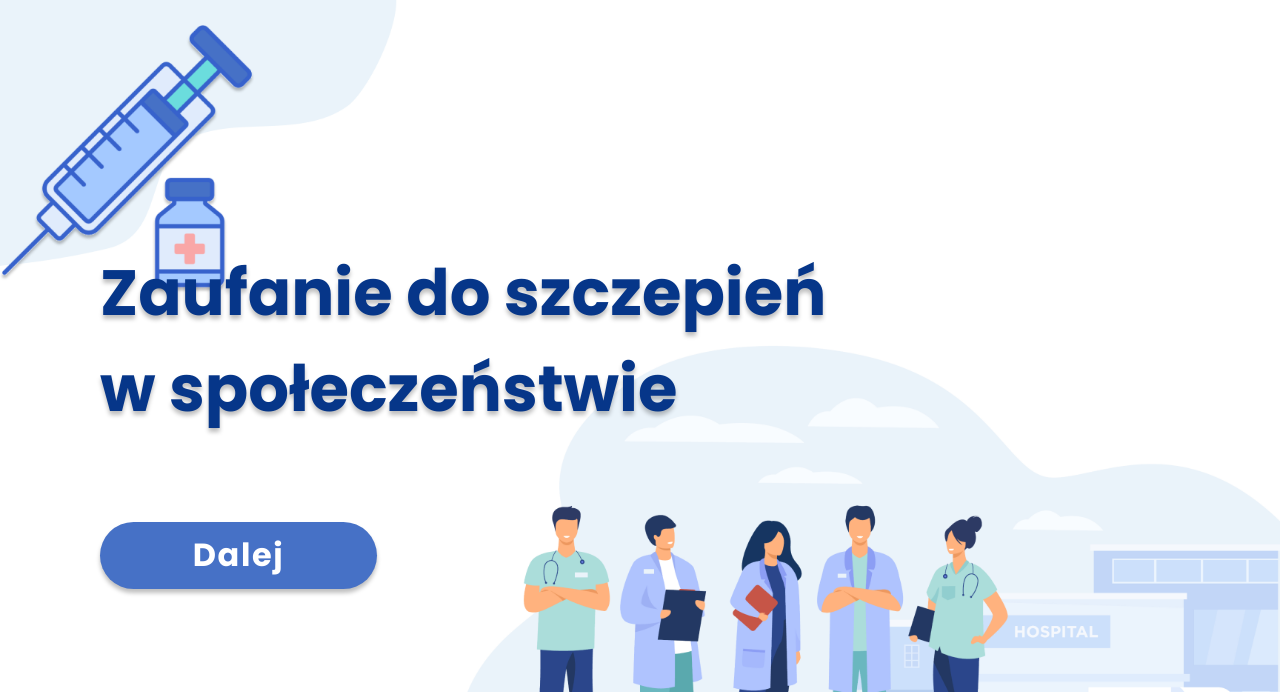
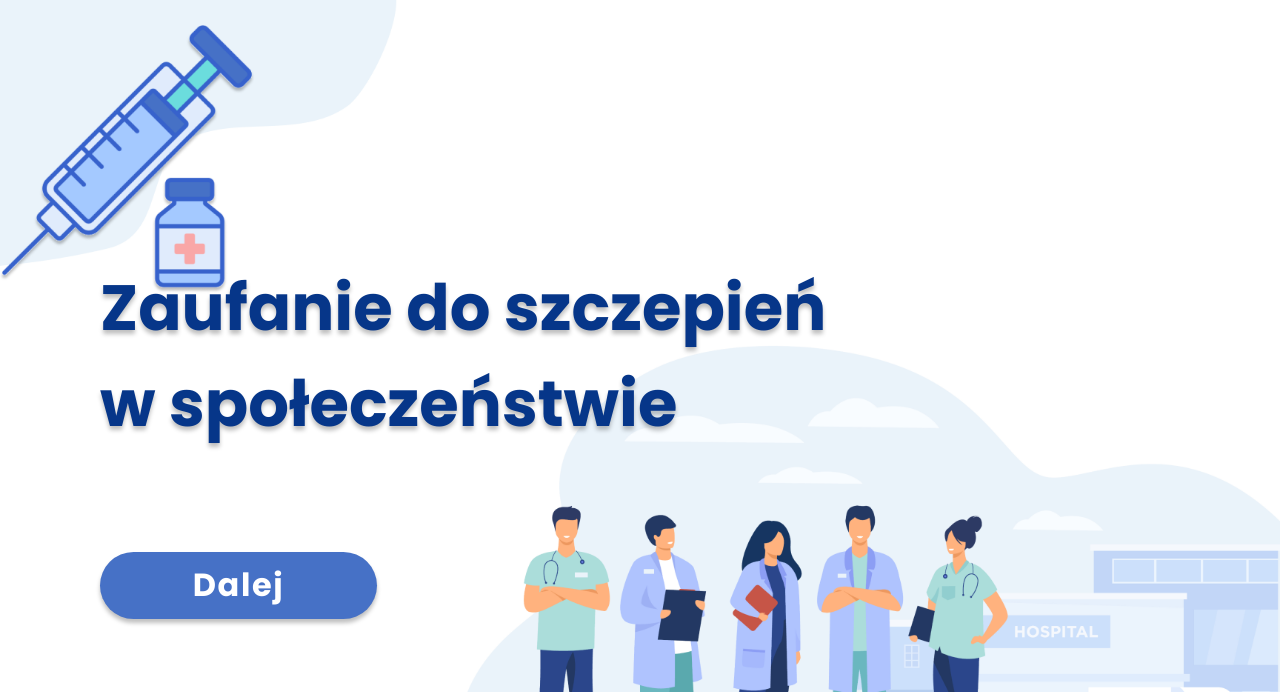
Before and after one commit to informacja/przedmiotHumanistyczny, a Django app: page / in a window 1280 px wide. Shown: the top 692 px of the page. Run offline with Django 4.2, Linux system fonts and the light colour scheme; some libraries are stand-ins or nearby versions.

Commit message:
Update home.html

```diff
--- a/ankiety/templates/home.html
+++ b/ankiety/templates/home.html
@@ -21,7 +21,7 @@
 <p class="readmore bt" >
 			<a class="btn redText"  href="wypelnij/" itemprop="url" >
 			<span class="icon-chevron-right"   aria-hidden="true"></span>
-			Dalej	</a>
+			Dalej</a>
 	</p>
 </div>
 
@@ -75,7 +75,7 @@ flex: none;
 order: 0;
 align-self: stretch;
 flex-grow: 0;
-margin: 85px 0px;
+margin: 100px 0px;
     /*position: absolute;*/
     /*width: 740px;*/
     /*height: 192px;*/
```
